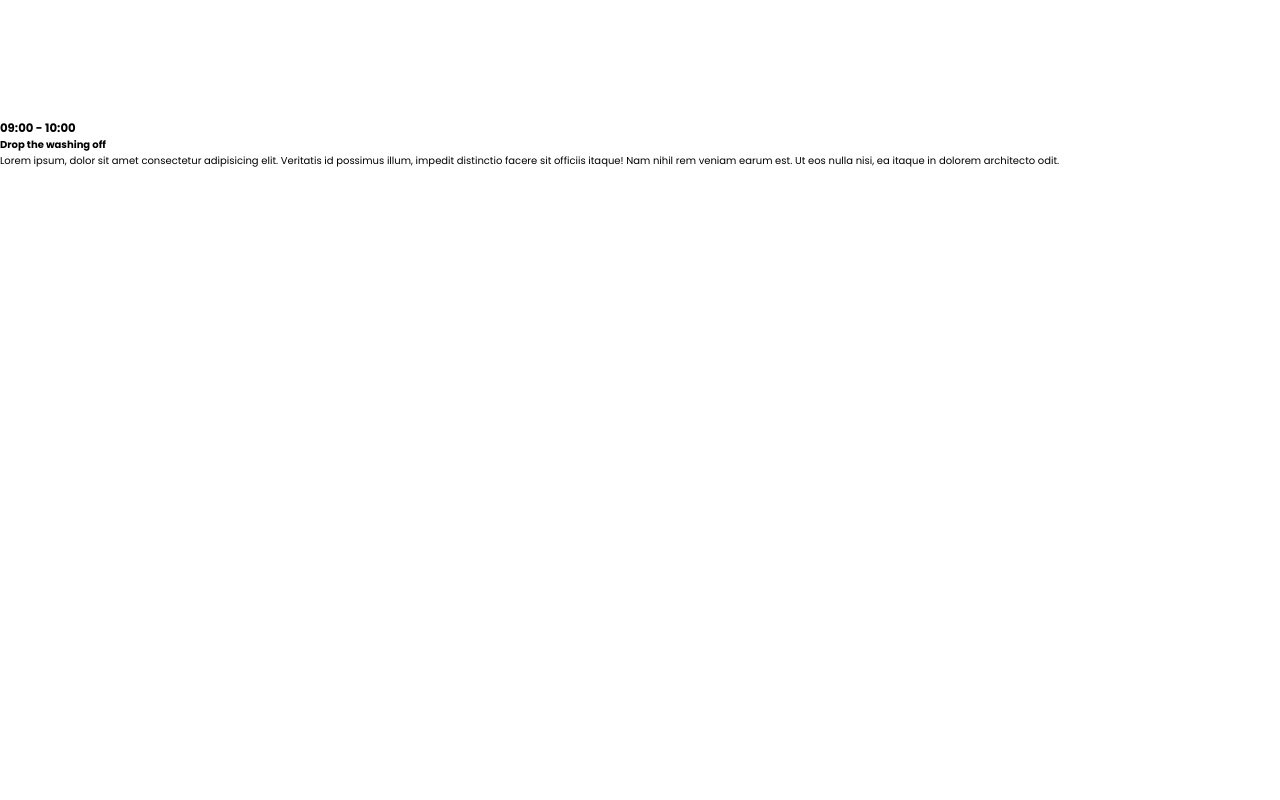
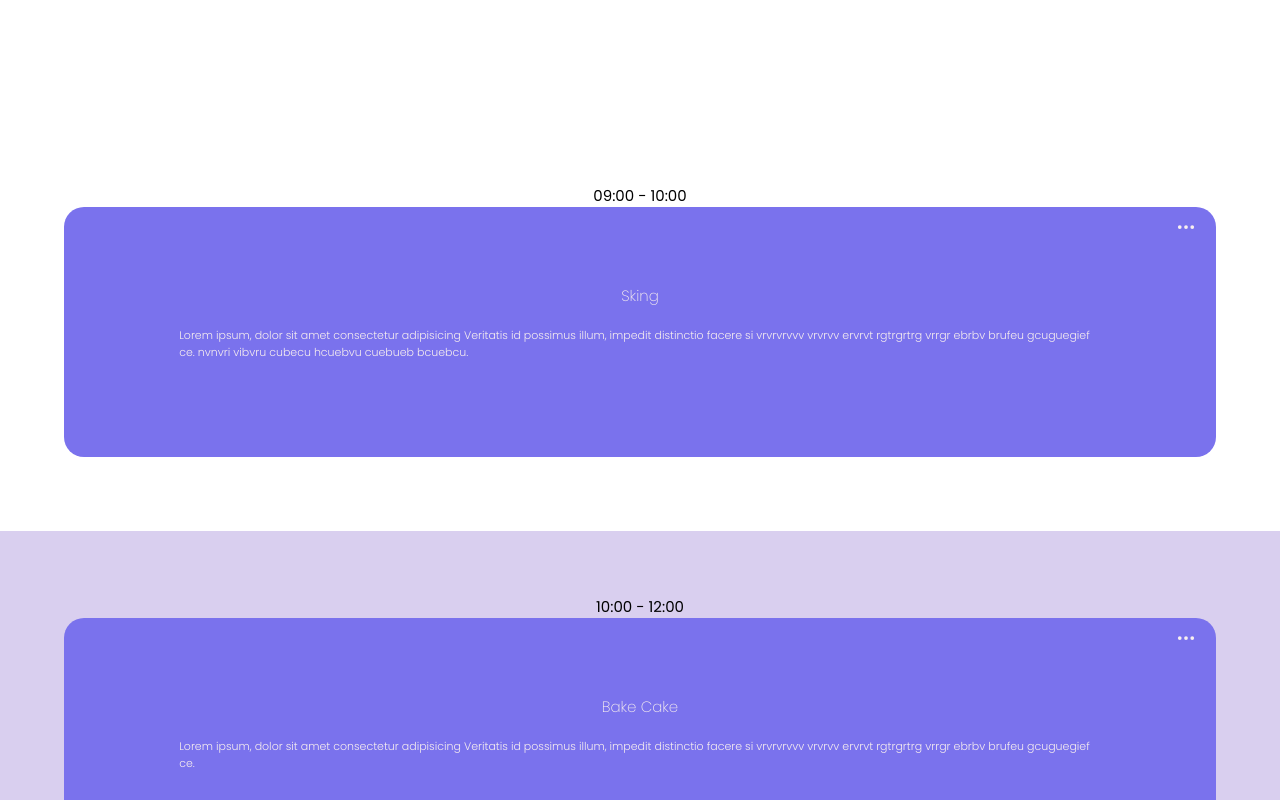
Before and after one commit to David-Henery4/Schedule-TrackR, a React (Create React App) app: page /currentday in a window 1280 px wide. Shown: the part 520-1320 px from the top of the page. Before the commit the page ends 800 px from the top, so only its background shows below. Built offline with nearby package versions, Linux system fonts and the light colour scheme.

Commit message:
currentDay page

```diff
--- /dev/null
+++ b/src/data/mockCurrentDay.js
@@ -0,0 +1,38 @@
+const mockCurrentDayData = [
+    {
+        id: 1,
+        startTime: "09:00",
+        endTime: "10:00",
+        taskTitle: "Sking",
+        taskDesc: "Lorem ipsum, dolor sit amet consectetur adipisicing Veritatis id possimus illum, impedit distinctio facere si vrvrvrvvv vrvrvv ervrvt rgtrgrtrg vrrgr  ebrbv brufeu gcuguegief ce. nvnvri vibvru cubecu hcuebvu cuebueb bcuebcu."
+    },
+    {
+        id: 2,
+        startTime: "10:00",
+        endTime: "12:00",
+        taskTitle: "Bake Cake",
+        taskDesc: "Lorem ipsum, dolor sit amet consectetur adipisicing Veritatis id possimus illum, impedit distinctio facere si vrvrvrvvv vrvrvv ervrvt rgtrgrtrg vrrgr  ebrbv brufeu gcuguegief ce."
+    },
+    {
+        id: 3,
+        startTime: "13:00",
+        endTime: "15:00",
+        taskTitle: "wrestle croc",
+        taskDesc: "Lorem ipsum, dolor sit amet consectetur adipisicing Veritatis id possimus illum, impedit distinctio facere si vrvrvrvvv vrvrvv ervrvt rgtrgrtrg vrrgr  ebrbv brufeu gcuguegief ce."
+    },
+    {
+        id: 4,
+        startTime: "16:30",
+        endTime: "18:00",
+        taskTitle: "pottery class",
+        taskDesc: "Lorem ipsum, dolor sit amet consectetur adipisicing Veritatis id possimus illum, impedit distinctio facere si vrvrvrvvv vrvrvv ervrvt rgtrgrtrg vrrgr  ebrbv brufeu gcuguegief ce."
+    },
+    {
+        id: 5,
+        startTime: "18:00",
+        endTime: "19:00",
+        taskTitle: "make dinner",
+        taskDesc: "Lorem ipsum, dolor sit amet consectetur adipisicing Veritatis id possimus illum, impedit distinctio facere si vrvrvrvvv vrvrvv ervrvt rgtrgrtrg vrrgr  ebrbv brufeu gcuguegief ce."
+    },
+]
+export default mockCurrentDayData
--- a/src/pages/currentDay.js
+++ b/src/pages/currentDay.js
@@ -1,20 +1,31 @@
 import React from 'react'
 import { BsThreeDots } from "react-icons/bs";
+import mockCurrentDayData from '../data/mockCurrentDay';
 
 export const CurrentDay = () => {
   return (
-    <section className='current-day'>
+    <section className="current-day">
       <div className="current-day-row">
-        <div className="current-day-tab">
-          <h3 className='current-day__time'>09:00 - 10:00</h3>
-          <div className="current-day__content">
-            <h4>Drop the washing off</h4>
-            <article>Lorem ipsum, dolor sit amet consectetur adipisicing elit. Veritatis id possimus illum, impedit distinctio facere sit officiis itaque! Nam nihil rem veniam earum est. Ut eos nulla nisi, ea itaque in dolorem architecto odit.</article>
-          </div>
-        </div>
+        {mockCurrentDayData.map(d => {
+          const {id, startTime, endTime, taskDesc, taskTitle} = d
+          return (
+            <div className="current-day-tab" key={id}>
+              <h3 className="current-day__time">{startTime} - {endTime}</h3>
+              <div className="current-day-content">
+                <BsThreeDots className="current-day-edit-icon" />
+                <h4 className="current-day-content__title">
+                  {taskTitle}
+                </h4>
+                <article className="current-day-content__desc">
+                  {taskDesc}
+                </article>
+              </div>
+            </div>
+          );
+        })}
       </div>
     </section>
-  )
+  );
 }
 
 export default CurrentDay
--- a/src/sass/pages/_current-day.scss
+++ b/src/sass/pages/_current-day.scss
@@ -0,0 +1,54 @@
+.current-day{
+    width: 100%;
+    &-row{
+        width: 100%;
+        height: 100%;
+        display: grid;
+        place-items: center;
+        justify-content: flex-start;
+        gap: 1rem;
+    }
+    &-tab{
+        min-height: 35rem;
+        width: 100vw;
+        padding: 5%;
+        display: flex;
+        flex-direction: column;
+        justify-content: space-between;
+        &:nth-child(even){
+            background-color: $color-shade;
+        }
+    }
+    &__time{
+        text-align: center;
+        font-size: 1.5rem;
+        font-weight: 400;
+    }
+    &-content{
+        background-color: $color-primary;
+        padding: 5% 10%;
+        width: 100%;
+        min-height: 25rem;
+        border-radius: 20px;
+        position: relative;
+        display: grid;
+        place-items: center;
+        color: $font-white;
+        &__title{
+            font-size: 1.5rem;
+            font-weight: 200;
+        }
+        &__desc{
+            word-break: break-word;
+            font-weight: 300;
+            font-size: 1.1rem;
+            align-self: start;
+        }
+    }
+    &-edit-icon{
+        position: absolute;
+        top: 1rem;
+        right: 2rem;
+        font-size: 2rem;
+    }
+}
```
